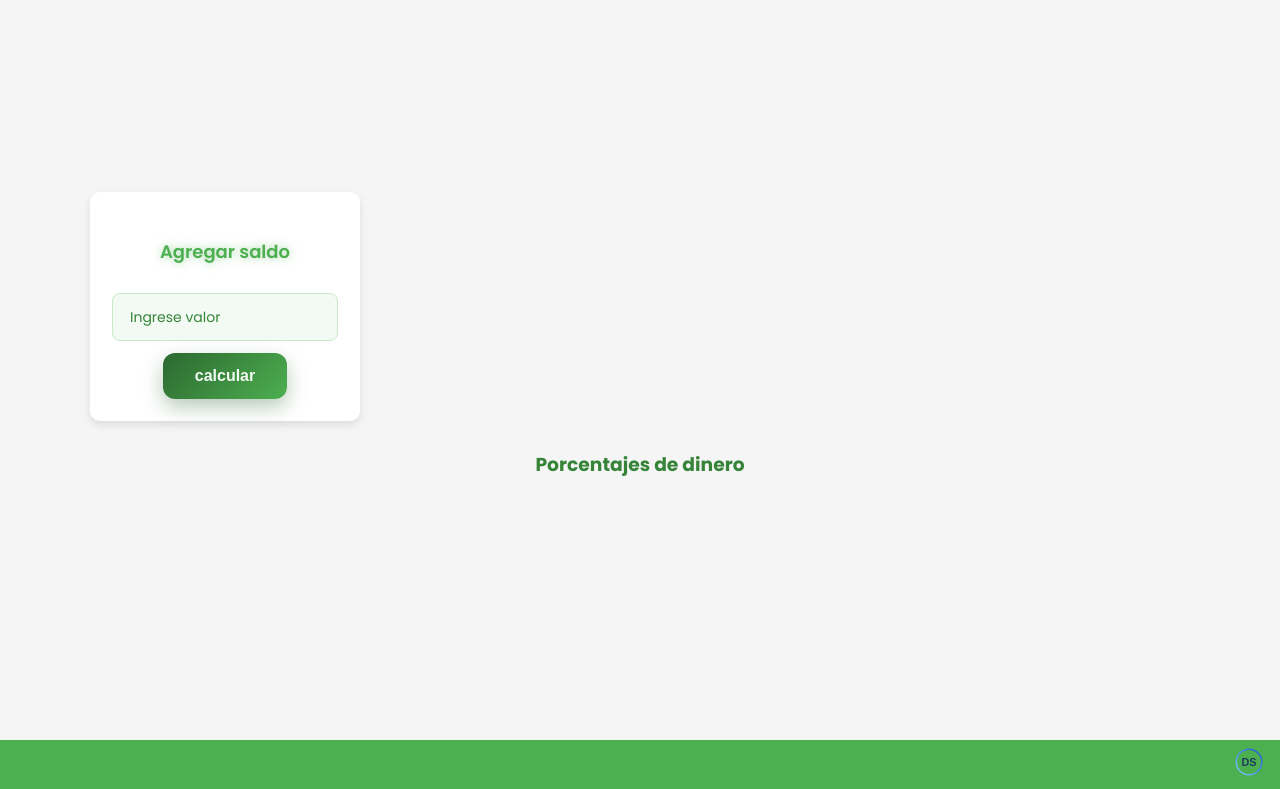
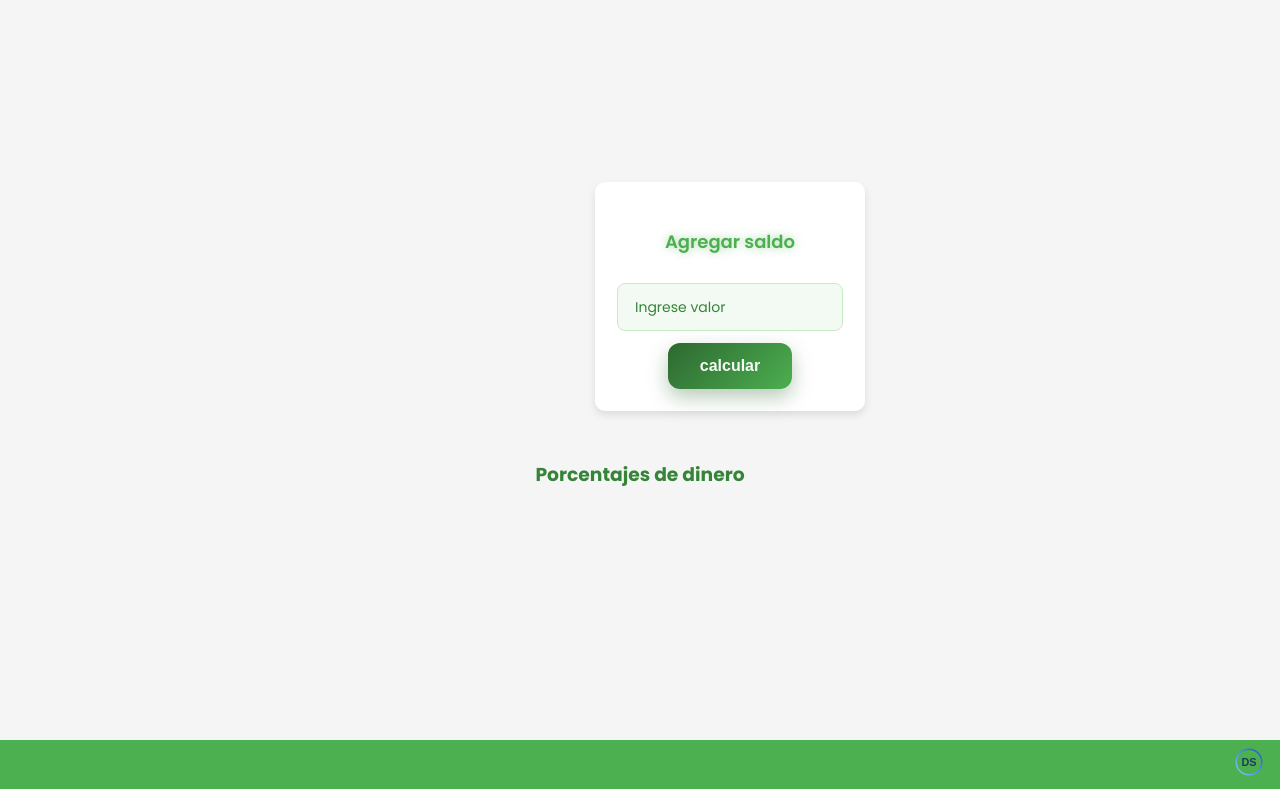
Before and after one commit to DanielEstebangc/automatizacion_porcentaje_dinero, a Flask app: page / in a window 1280 px wide. Shown: the part 95-884 px from the top of the page. Run offline with Flask 3, Linux system fonts and the light colour scheme.

Commit message:
implementacion de mejora en la organizacion de los elementos principales

```diff
--- a/static/css/layout/layout.css
+++ b/static/css/layout/layout.css
@@ -43,3 +43,10 @@ footer {
   margin-right: 4px;
   transform: translateY(1px);
 }
+
+.contenedor-principal {
+    display: flex;
+    flex-direction: column;
+    align-items: center;
+    gap: 20px; /* Espacio entre los elementos */
+}
--- a/templates/resultados.html
+++ b/templates/resultados.html
@@ -37,6 +37,9 @@
 
     <main>
 
+        <div class="contenedor-principal">
+
+
             <div class="Tarjeta">
                 <div>
                     <h4 class="h4-glow"> Agregar saldo </h4>
@@ -66,6 +69,7 @@
                     <!-- 🔥 ESTE ES EL CONTENEDOR QUE USA JS -->
                     <div id="tabla"></div>
             </div>
+        </div>
 
 
     </main>
```
Lines whose indentation alone changed are shown as unchanged.
